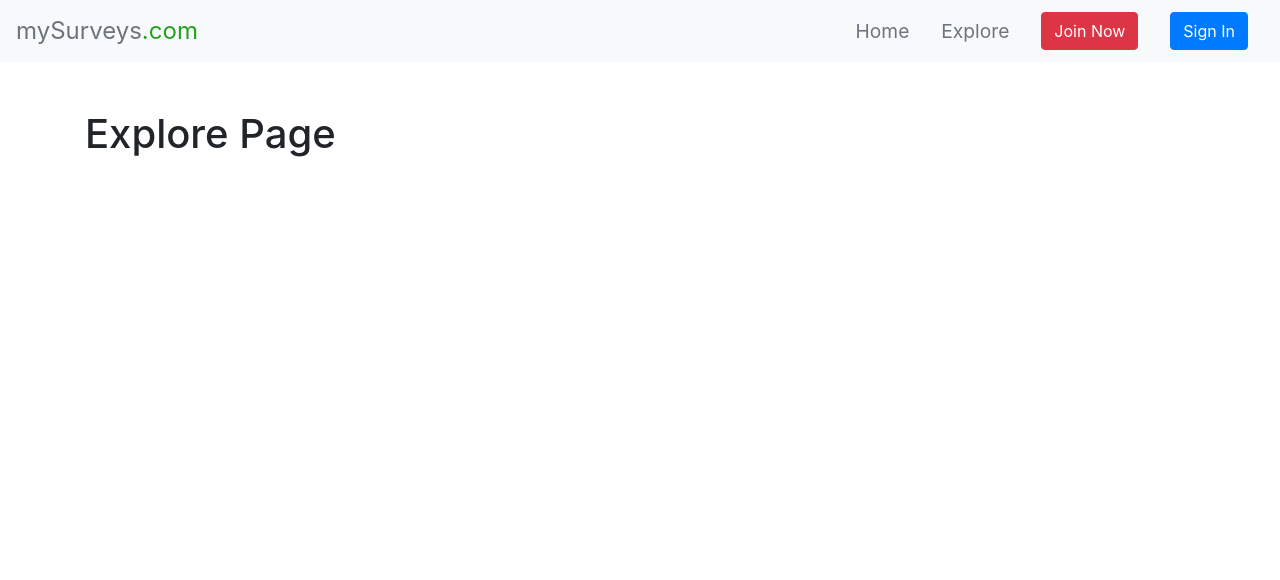
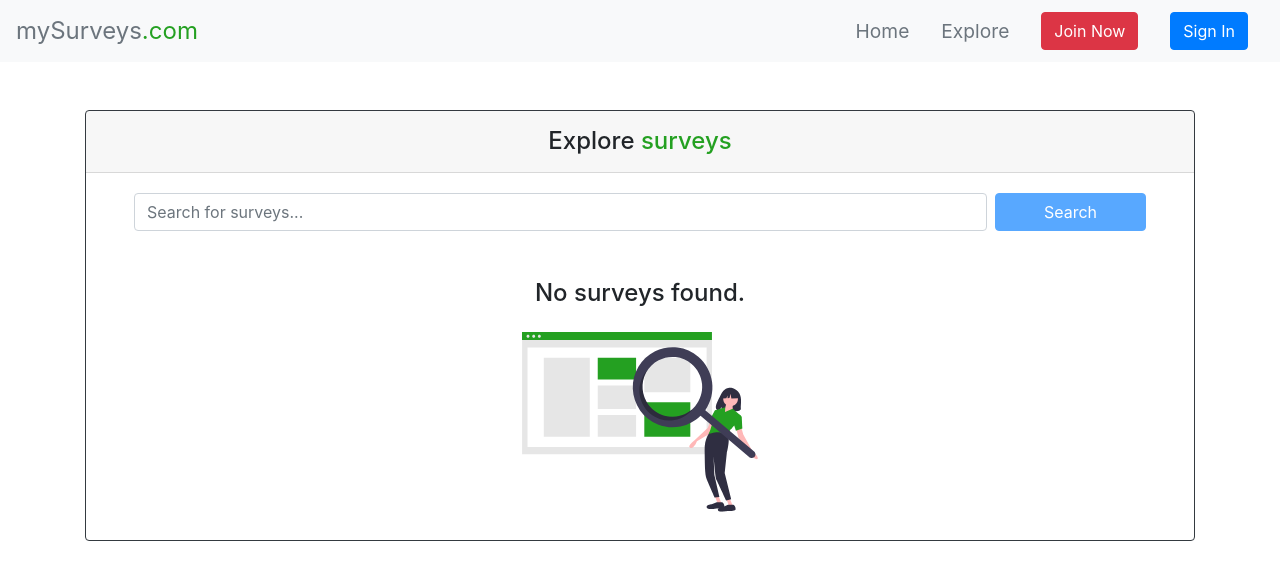
Before and after one commit to filipknias/surveys-app, a React (Create React App) app in the folder client/: page /explore in a window 1280 px wide. Shown: the top 580 px of the page. Built offline with nearby package versions, Linux system fonts and the light colour scheme.

Commit message:
Explore page v1

```diff
--- a/client/src/App.css
+++ b/client/src/App.css
@@ -43,6 +43,10 @@ a:hover {
   margin: 0 !important;
 }
 
+.card-header {
+  padding: 1rem 0;
+}
+
 @media screen and (max-width: 768px) {
   .container {
     padding: 1rem !important;
--- a/client/src/pages/CreateSurvey.js
+++ b/client/src/pages/CreateSurvey.js
@@ -155,11 +155,9 @@ export default function CreateSurvey({ history }) {
             </Alert>
           )}
           <Card border="dark">
-            <Card.Header className="text-center">
-              <h4 className="my-2">
+            <Card.Header className="text-center" as="h4">
                 Create your own{" "}
                 <span className="green-text">custom survey</span>
-              </h4>
             </Card.Header>
             <Card.Body className="px-md-5">
               {FormHeader()}
--- a/client/src/pages/Explore.js
+++ b/client/src/pages/Explore.js
@@ -1,14 +1,124 @@
-import React from "react";
+import React, { useState, useEffect } from "react";
+import axios from 'axios';
+// Components
+import SurveysList from '../components/surveys/SurveysList';
+import Error from '../components/Error';
 // Bootstrap
+import Card from 'react-bootstrap/Card';
+import Image from 'react-bootstrap/Image';
 import Form from 'react-bootstrap/Form';
 import Button from 'react-bootstrap/Button';
+import Pagination from 'react-bootstrap/Pagination';
+// Images
+import NotFoundImage from '../components/img/not-found-image.svg';
 
-function Explore() {
+export default function Explore() {
+  // State
+  const [value, setValue] = useState('');
+  const [surveys, setSurveys] = useState([]);
+  const [error, setError] = useState(null);
+  const [loading, setLoading] = useState(false);
+  const [valid, setValid] = useState(false);
+  const [limit, setLimit] = useState(3);
+  const [filter, setFilter] = useState('createdAt');
+  const [pages, setPages] = useState(0);
+  const [currentPage, setCurrentPage] = useState(1);
+
+  // Submit searching
+  const handleSubmit = (e) => {
+    e.preventDefault();
+    // Start loading
+    setLoading(true);
+    axios.get(`/api/surveys/get?sort=${filter}&title=${value.trim()}`)
+      .then((res) => {
+        // Clear error
+        setError(null);
+        // Set surveys
+        setSurveys(res.data);
+        // Stop loading
+        setLoading(false);
+      })
+      .catch((err) => {
+        // Set error
+        setError(err.response.data.error);
+        // Stop loading
+        setLoading(false);
+      })
+  };
+
+  // Search input validation
+  useEffect(() => {
+    if (value.trim() === "") setValid(false);
+    else setValid(true);
+  }, [value])
+
+  // Set pages
+  useEffect(() => {
+    // Check if surveys are fetched
+    if (surveys.length === 0) return;
+
+    if (surveys.length > limit) {
+      const pagesAmount = surveys.length / limit;
+      setPages(Math.ceil(pagesAmount));
+    } else {
+      setPages(0);
+    }
+  }, [surveys]);
+
+  const paginationItems = () => {
+    const paginationItems = [];
+    for (let i=1; i <= pages; i++) {
+      let active = false;
+      if (currentPage === i) active = true;
+      paginationItems.push(<Pagination.Item active={active} key={i} onClick={() => setCurrentPage(i)}>{i}</Pagination.Item>);
+    };
+    return paginationItems;
+  };
+
   return (
-    <div>
-      <h1>Explore Page</h1>
-    </div>
+    <>
+      {error ? (
+        <Error message={error} />
+      ) : (
+        <Card border="dark">
+          <Card.Header className="text-center" as="h4">
+            Explore <span className="green-text">surveys</span>
+          </Card.Header>
+          <Card.Body className="px-md-5">
+            <Form onSubmit={handleSubmit}>
+              <Form.Group className="d-flex">
+                <Form.Control
+                  type="text"
+                  placeholder="Search for surveys..."
+                  value={value}
+                  onChange={(e) => setValue(e.target.value)}
+                />
+                <Button
+                  type="submit"
+                  variant="primary"
+                  className="ml-2 px-md-5"
+                  disabled={valid ? false : true}
+                >
+                  Search
+                </Button>
+              </Form.Group>
+            </Form>
+            {surveys.length > 0 ? (
+              <SurveysList surveys={surveys} loading={loading} />
+            ) : (
+              <div className="mt-5 mb-2">
+                <h4 className="text-center">No surveys found.</h4>
+                <Image src={NotFoundImage} height="180" className="d-block mx-auto mt-4" />
+              </div>
+            )}
+            {pages > 0 && (
+              <Pagination className="mt-4">
+                {paginationItems()}
+              </Pagination>
+            )}
+          </Card.Body>
+        </Card>
+      )}
+    </>
   );
 }
-
-export default Explore;
--- a/client/src/pages/Home.js
+++ b/client/src/pages/Home.js
@@ -46,10 +46,8 @@ function Home() {
         <Error message={error} />
       ) : (
         <Card border="dark">
-          <Card.Header className="text-center">
-            <h4 className="my-2">
+          <Card.Header className="text-center" as="h4">
               Welcome on mySurveys<span className="green-text">.com</span>
-            </h4>
           </Card.Header>
           <Card.Body>
             <Row>
--- a/client/src/pages/ResultsSurvey.js
+++ b/client/src/pages/ResultsSurvey.js
@@ -151,10 +151,8 @@ export default function ResultsSurvey(props) {
         <Error message={error} />
       ) : (
         <Card border="dark">
-          <Card.Header className="text-center">
-            <h4 className="my-2">
+          <Card.Header className="text-center" as="h4">
               See <span className="green-text">Results</span>
-            </h4>
           </Card.Header>
           <Card.Body className="px-md-4">
             {loading ? (
--- a/client/src/pages/VoteSurvey.js
+++ b/client/src/pages/VoteSurvey.js
@@ -143,10 +143,8 @@ export default function VoteSurvey(props) {
         <Error message={error} />
       ) : (
         <Card border="dark">
-          <Card.Header className="text-center">
-            <h4 className="my-2">
+          <Card.Header className="text-center" as="h4">
               Make a <span className="green-text">Vote</span>
-            </h4>
           </Card.Header>
           <Card.Body className="px-md-4">
             {surveyLoading ? (
```
Also changed, not shown: client/src/components/img/not-found-image.svg (added).
